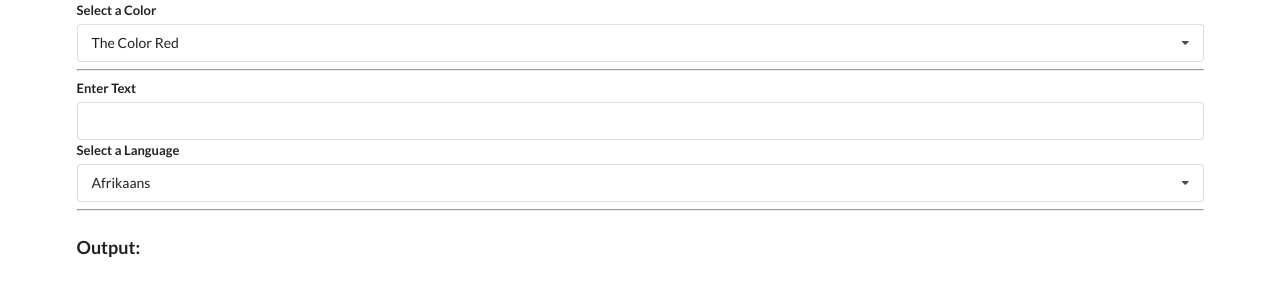
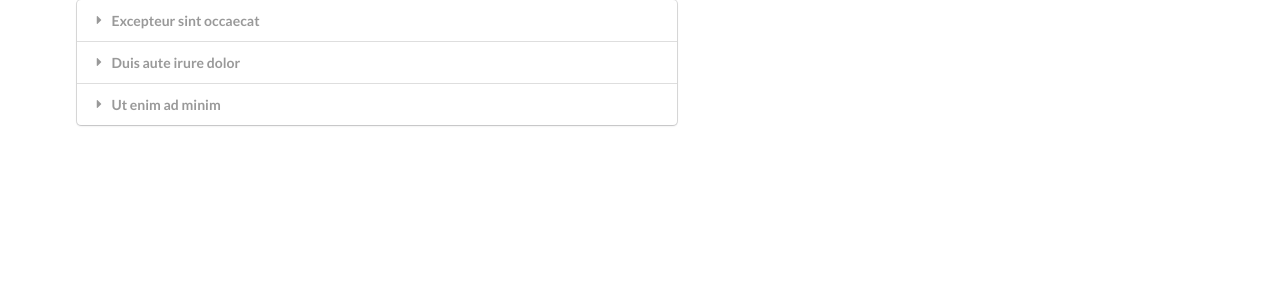
Before and after one commit to ncoughlin/react-widgets, a React (Create React App) app: page / in a window 1280 px wide. Shown: the top 300 px of the page. Built offline with nearby package versions, Linux system fonts and the light colour scheme; no server answers.

Commit message:
basic non react-router navigation implemented

```diff
--- a/src/App.js
+++ b/src/App.js
@@ -1,37 +1,42 @@
-import React, { useState } from "react";
+import React from "react";
 
 import ColorSelect from './components/ColorSelect';
 import Translate from './components/Translate'
+import Accordion from "./components/Accordion";
+import Search from "./components/Search";
 
-/* const items = [
-  {
-    title: "Excepteur sint occaecat",
-    content:
-      "Morbi tristique senectus et netus et malesuada. Eleifend quam adipiscing vitae proin sagittis nisl rhoncus mattis rhoncus. Morbi tincidunt ornare massa eget egestas purus viverra. Ut tristique et egestas quis ipsum. Nunc faucibus a pellentesque sit amet porttitor eget. Praesent elementum facilisis leo vel fringilla est ullamcorper eget nulla. ",
-  },
-  {
-    title: "Duis aute irure dolor",
-    content:
-      "Augue interdum velit euismod in pellentesque massa placerat. Id aliquet lectus proin nibh nisl condimentum id venenatis. Non enim praesent elementum facilisis leo vel fringilla. Semper eget duis at tellus at urna condimentum mattis pellentesque. ",
-  },
-  {
-    title: "Ut enim ad minim",
-    content:
-      "Lacus luctus accumsan tortor posuere ac ut consequat semper. Suscipit adipiscing bibendum est ultricies integer quis auctor. Nunc sed velit dignissim sodales ut. Vestibulum morbi blandit cursus risus at ultrices mi. Netus et malesuada fames ac turpis egestas integer.",
-  },
-]; */
+const showAccordion = () => {
+  if (window.location.pathname === '/') {
+    return <Accordion />;
+  }
+}
 
+const showColorSelect = () => {
+  if (window.location.pathname === '/color-select') {
+    return <ColorSelect />;
+  }
+}
 
+const showTranslate = () => {
+  if (window.location.pathname === '/translate') {
+    return <Translate />;
+  }
+}
 
-
+const showSearch = () => {
+  if (window.location.pathname === '/search') {
+    return <Search />;
+  }
+}
 
 export default () => {
 
   return (
     <div className="ui container">
-      <ColorSelect />
-      <hr />
-      <Translate />
+      {showAccordion()}
+      {showColorSelect()}
+      {showTranslate()}
+      {showSearch()}
     </div>
   );
 };
--- a/src/components/Accordion.js
+++ b/src/components/Accordion.js
@@ -1,6 +1,24 @@
 import React, { useState } from "react";
 
-const Accordion = ({ items }) => {
+const items = [
+  {
+    title: "Excepteur sint occaecat",
+    content:
+      "Morbi tristique senectus et netus et malesuada. Eleifend quam adipiscing vitae proin sagittis nisl rhoncus mattis rhoncus. Morbi tincidunt ornare massa eget egestas purus viverra. Ut tristique et egestas quis ipsum. Nunc faucibus a pellentesque sit amet porttitor eget. Praesent elementum facilisis leo vel fringilla est ullamcorper eget nulla. ",
+  },
+  {
+    title: "Duis aute irure dolor",
+    content:
+      "Augue interdum velit euismod in pellentesque massa placerat. Id aliquet lectus proin nibh nisl condimentum id venenatis. Non enim praesent elementum facilisis leo vel fringilla. Semper eget duis at tellus at urna condimentum mattis pellentesque. ",
+  },
+  {
+    title: "Ut enim ad minim",
+    content:
+      "Lacus luctus accumsan tortor posuere ac ut consequat semper. Suscipit adipiscing bibendum est ultricies integer quis auctor. Nunc sed velit dignissim sodales ut. Vestibulum morbi blandit cursus risus at ultrices mi. Netus et malesuada fames ac turpis egestas integer.",
+  },
+];
+
+const Accordion = () => {
   const [activeTab, setActiveTab] = useState(null);
 
   const onTitleClick = (index) => {
```
